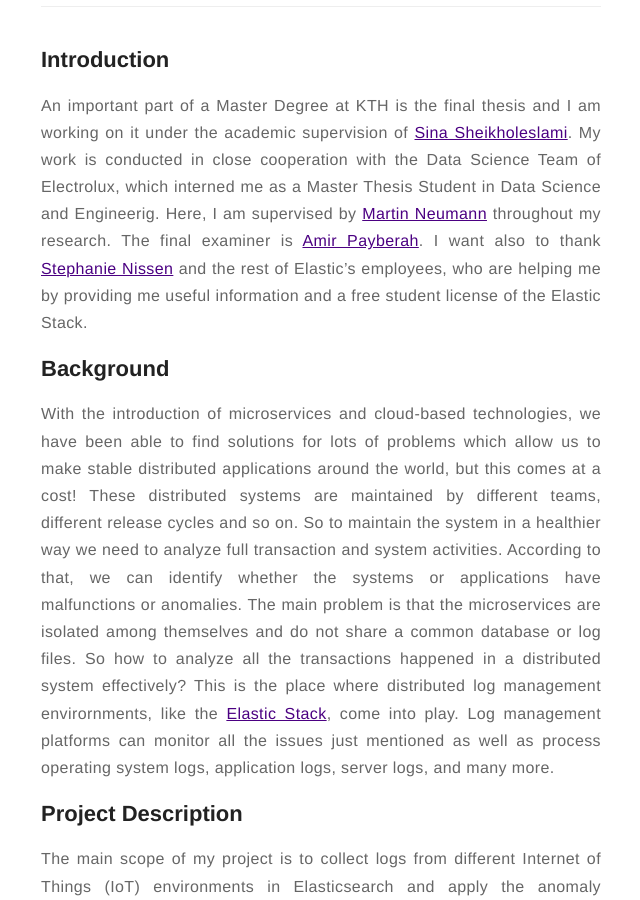
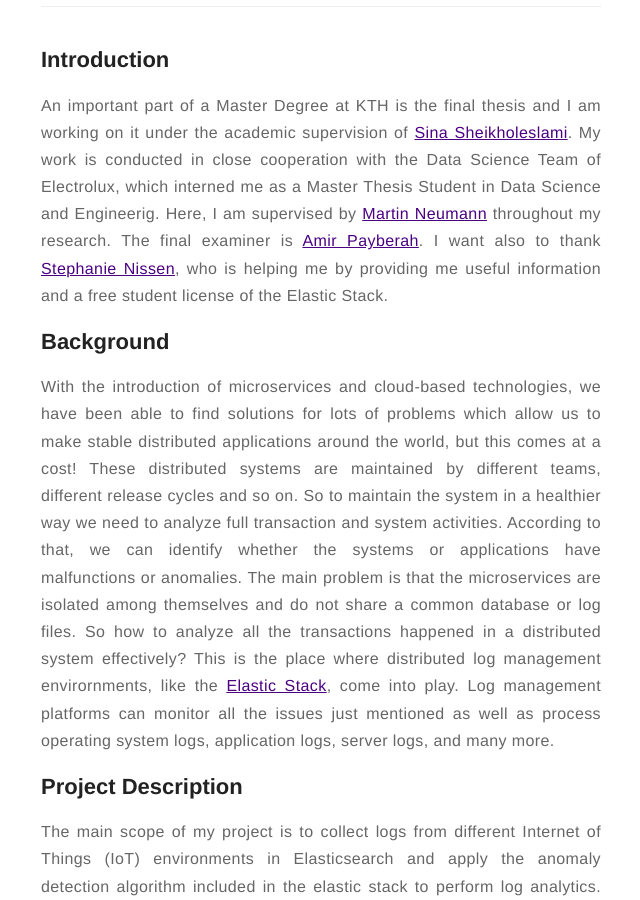
Before and after one commit to dadadima94/dadadima94.github.io, a Jekyll site: the page built from _posts/2020-03-05-project_description.md, in a window 1280 px wide and 900 px high, scrolled down 575 px. Shown: the whole window, without its empty margins (319-959 px from the left). Built offline with Jekyll 4.4.1, drawn with Linux system fonts in a browser that asks for light colours; comment, search, counter and statistics services are not loaded.

Commit message:
updated description

```diff
--- a/_posts/2020-03-05-project_description.md
+++ b/_posts/2020-03-05-project_description.md
@@ -29,7 +29,7 @@ description: General Information and Current Status of my Master Thesis Project
 ---
 
 ## Introduction
-An important part of a Master Degree at KTH is the final thesis and I am working on it under the academic supervision of [Sina Sheikholeslami](https://www.kth.se/profile/sinash). My work is conducted in close cooperation with the Data Science Team of Electrolux, which interned me as a Master Thesis Student in Data Science and Engineerig. Here, I am supervised by [Martin Neumann](https://se.linkedin.com/in/consultmartinneumann) throughout my research. The final examiner is [Amir Payberah](https://www.kth.se/profile/payberah). I want also to thank [Stephanie Nissen](https://www.linkedin.com/in/stephanie-nissen-9a8a5928/) and the rest of Elastic's employees, who are helping me by providing me useful information and a free student license of the Elastic Stack.
+An important part of a Master Degree at KTH is the final thesis and I am working on it under the academic supervision of [Sina Sheikholeslami](https://www.kth.se/profile/sinash). My work is conducted in close cooperation with the Data Science Team of Electrolux, which interned me as a Master Thesis Student in Data Science and Engineerig. Here, I am supervised by [Martin Neumann](https://se.linkedin.com/in/consultmartinneumann) throughout my research. The final examiner is [Amir Payberah](https://www.kth.se/profile/payberah). I want also to thank [Stephanie Nissen](https://www.linkedin.com/in/stephanie-nissen-9a8a5928/), who is helping me by providing me useful information and a free student license of the Elastic Stack.
 
 ## Background
 With the introduction of microservices and cloud-based technologies, we have been able to find solutions for lots of problems which allow us to make stable distributed applications around the world, but this comes at a cost!
```
